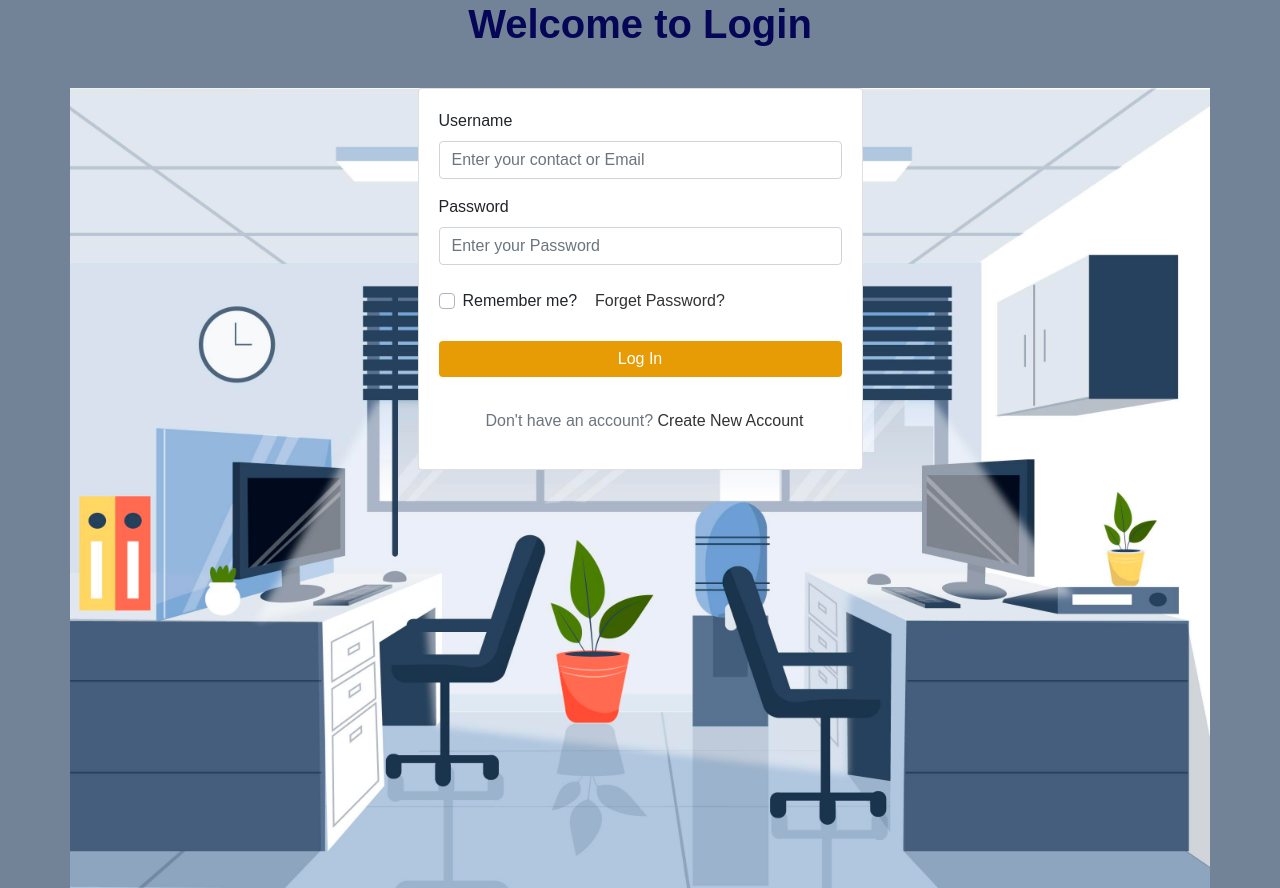
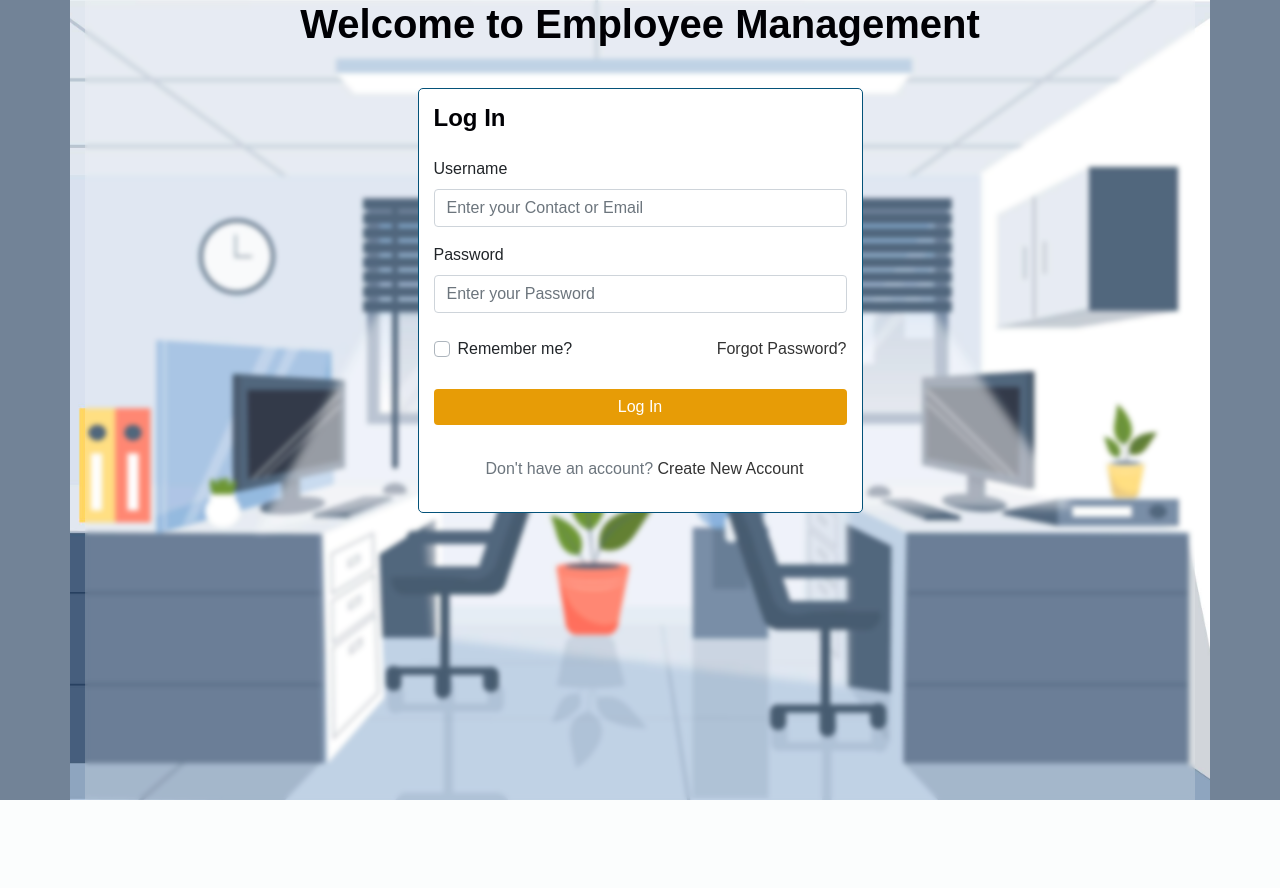
Before and after one commit to mayurkarale34/employee-management, a Flask app: page /login_page in a window 1280 px wide. After the commit the page ends 800 px from the top, so only its background shows below. Run offline with Flask 3, Linux system fonts and the light colour scheme; some libraries are stand-ins or nearby versions.

Commit message:
login UI changes

```diff
--- a/templates/login.html
+++ b/templates/login.html
@@ -6,6 +6,7 @@
       <title>Login</title>
       <link rel="stylesheet" href="https://stackpath.bootstrapcdn.com/bootstrap/4.4.1/css/bootstrap.min.css">
       <script src="//ajax.googleapis.com/ajax/libs/jquery/1.9.1/jquery.min.js"></script>
+      <script src="https://code.jquery.com/jquery-3.6.4.min.js"></script>
 
   </head>
 
@@ -15,9 +16,15 @@
         font-family: 'Muli', sans-serif;
       }
       h1 {
-        color: #060657;
+        color: #000004;
         padding-bottom: 2rem;
         font-weight: bold;
+      }
+      h4 {
+        color: #000004;
+        padding-bottom: 1rem;
+        font-weight: bold;
+        text-align: left;
       }
       a {
         color: #333;
@@ -31,8 +38,8 @@
           background-color: #fff;
           border: 2px solid #E8D426;
           outline: 0;
-      box-shadow: none;
-  }
+          box-shadow: none;
+      }
   .btn {
     background: #e79c06;
     border: #E8D426;
@@ -42,39 +49,62 @@
     border: #E8D426;
   }
   .container{
-    width:100% ;
+    width:500% ;
     min-height: 100vh;
     background-image: url('/static/images/landing_bg.jpg');
     background-repeat: no-repeat;
     background-position: center;
     background-size: cover;
   }
+  .blur {
+	  text-align: center;
+    width: 100%;
+	  backdrop-filter: blur(2.5px); /* blur effect to the backdrop */
+	  background-color: rgba(255, 255, 255, 0.2);
+	  height: 100vh;
+	  width: 100%;
+	}
   .confirmPasswordSection{
     display: none;
+  }
+  label[for="username"] {
+      text-align: left;
+      display: block;
+  }
+  label[for="first_name"] {
+      text-align: left;
+      display: block;
+  }
+  .card {
+    border: 1px solid #045279; /* You can customize the color by changing #ccc */
+    border-radius: 5px; /* Optional: Adds rounded corners */
+    padding: 15px; /* Optional: Adds some padding to the card content */
   }
   </style>
 
   <body>
-      <h1 class = "text-center">Welcome to Login</h1>
       <div class="container">
+        <div class="blur">
+        <h1 class = "text-center">Welcome to Employee Management</h1>
           <div class="row">
               <div class="col-md-5 mx-auto">
                 <div class="card card-body">
                   <div class="login_form">
+                    <h4 class > Log In </h4>
                     <form id="login_form">
                       <div class="form-group required">
                         <label for="username">Username</label>
-                        <input type="text" class="form-control" id="username" name="username" placeholder="Enter your contact or Email" required>
+                        <input type="text" class="form-control" id="username" name="username" placeholder="Enter your Contact or Email" required>
                       </div>
                       <div class="form-group required">
                         <label class="d-flex flex-row align-items-center" for="password"> Password</label>
                         <input type="password" class="form-control" id="password" name="password" placeholder="Enter your Password" required>
                       </div>
                       <div class="form-group mt-4 mb-4">
-                        <div class="custom-control custom-checkbox">
+                        <div class="custom-control custom-checkbox" style="display: flex; justify-content: flex-start; align-items: center;">
                             <input type="checkbox" class="custom-control-input" id="remember-me" name="remember-me">
                             <label class="custom-control-label" for="remember-me"> Remember me? </label>
-                            <a class="ml-auto border-link small-xl" href="#" id = "forgotpassword">&nbsp;&nbsp; Forget Password? </a>
+                            <a style="margin-left: 10px;" class="ml-auto border-link small-xl" href="#" id = "forgotpassword">&nbsp;&nbsp; Forgot Password? </a>
                         </div>
                       </div>
                       <div class="form-group pt-1">
@@ -83,7 +113,8 @@
                     </form>
                   </div>
 
-                  <div class="sign_up_form">
+                  <div class="sign_up_form" style=" height: 337px; padding-right: 20px; overflow-y: scroll;">
+                    <h4 class > Sign Up </h4>
                     <form id="sign_up_form">
                       <div class="form-group required">
                         <label for="first_name">First Name</label>
@@ -249,8 +280,36 @@
       confirmPasswordLabel.style.display = 'none';
     }
     }
-    $('#forgotpassword').click(function(){
-        window.location.href = 'forgotpassword_page';
-        })
+
+  $('#forgotpassword').click(function(){
+      window.location.href = 'forgotpassword_page';
+  })
+
+  $(document).ready(function () {
+    // Function to clear all input fields
+    function clearFields() {
+      $(':input', '#sign_up_form').not(':button, :submit, :reset, :hidden').val('').removeAttr('checked').removeAttr('selected');
+      $(':input', '#login_form').not(':button, :submit, :reset, :hidden').val('').removeAttr('checked').removeAttr('selected');
+    }
+
+    // Event listener for the "Create New Account" link
+    $('#create_account').on('click', function () {
+      // Show sign-up form and hide login form
+      $('.sign_up_form').show();
+      $('.login_form').hide();
+      // Clear all fields
+      clearFields();
+    });
+
+    // Event listener for the "Login" link
+    $('#login_action').on('click', function () {
+      // Show login form and hide sign-up form
+      $('.login_form').show();
+      $('.sign_up_form').hide();
+      // Clear all fields
+      clearFields();
+    });
+  });
+
   </script>
 </html>
```
